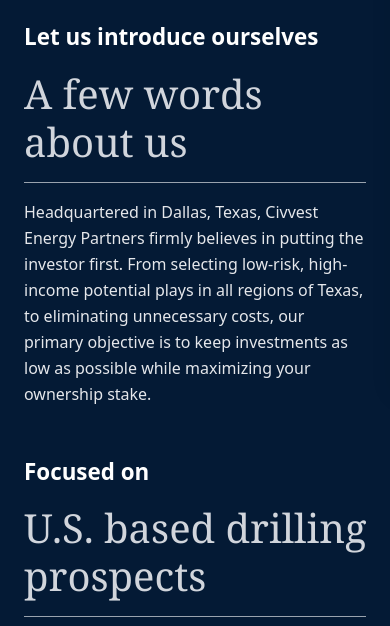
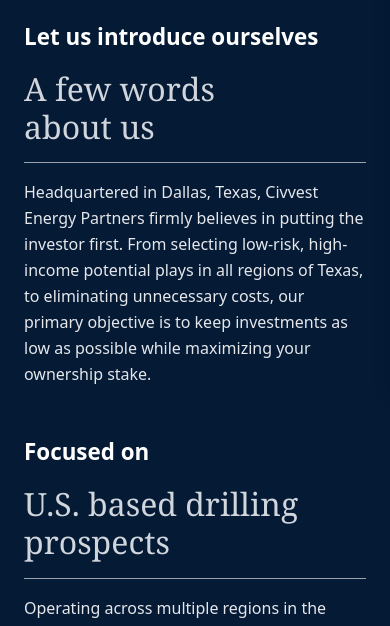
Before and after one commit to frankkdesmondd/civvest, a React (Vite) app in the folder frontend/: page /our-company in a window 390 px wide. Shown: the part 466-1092 px from the top of the page. Built offline with nearby package versions, Linux system fonts and the light colour scheme; no server answers.

Commit message:
Modified text on company page and replaced hero picture in FAQ page

```diff
--- a/frontend/src/pages/Company.tsx
+++ b/frontend/src/pages/Company.tsx
@@ -108,7 +108,7 @@
           {/* Left */}
           <div className="flex flex-col gap-4">
             <h2 className="text-[1.4em] font-semibold">Let us introduce ourselves</h2>
-            <p className="text-gray-300 text-[2.5em] leading-[1.2em] font-serif w-[8em]">
+            <p className="text-gray-300 text-[2em] md:text-[2.5em] leading-[1.2em] font-serif w-[8em]">
               A few words about us
             </p>
             <div className="w-full h-px bg-white/60"></div>
@@ -120,7 +120,7 @@
           {/* Right */}
           <div className="flex flex-col gap-4">
             <h2 className="text-[1.4em] font-semibold">Focused on</h2>
-            <p className="text-gray-300 text-[2.5em] leading-[1.2em] font-serif w-[11em]">
+            <p className="text-gray-300 text-[2em] md:text-[2.5em] leading-[1.2em] font-serif w-[11em]">
               U.S. based drilling prospects
             </p>
             <div className="w-full h-px bg-white/60"></div>
--- a/frontend/src/pages/FAQ.tsx
+++ b/frontend/src/pages/FAQ.tsx
@@ -1,7 +1,7 @@
 import React, { useState, useEffect } from 'react'
 import Navbar from '../components/Navbar'
 import { useSEO } from "../hooks/useSEO";
-import Education from '../assets/faq logo.jpg'
+import Education from '../assets/faq-page-img.jpg'
 import { FiPlus, FiMinus } from "react-icons/fi";
 import { FaArrowRight } from "react-icons/fa6";
 import { Link } from "react-router-dom";
```
